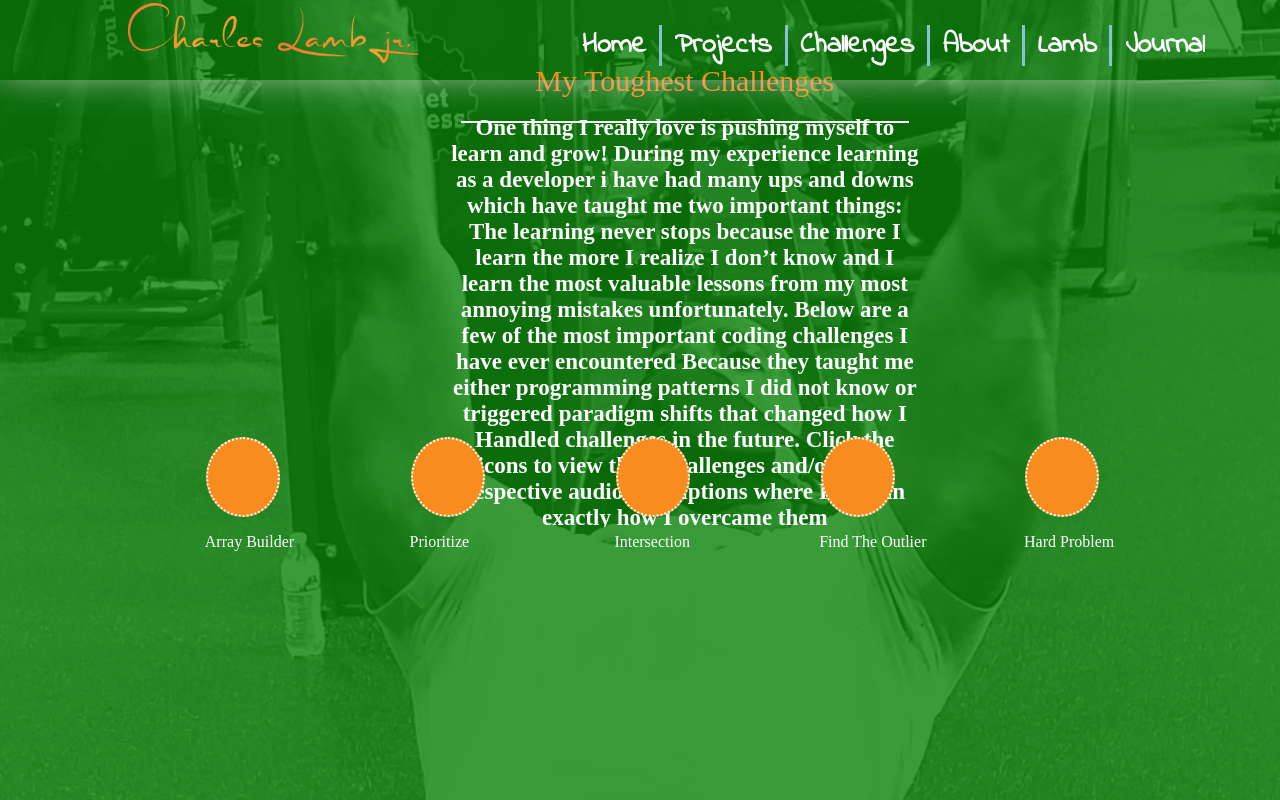
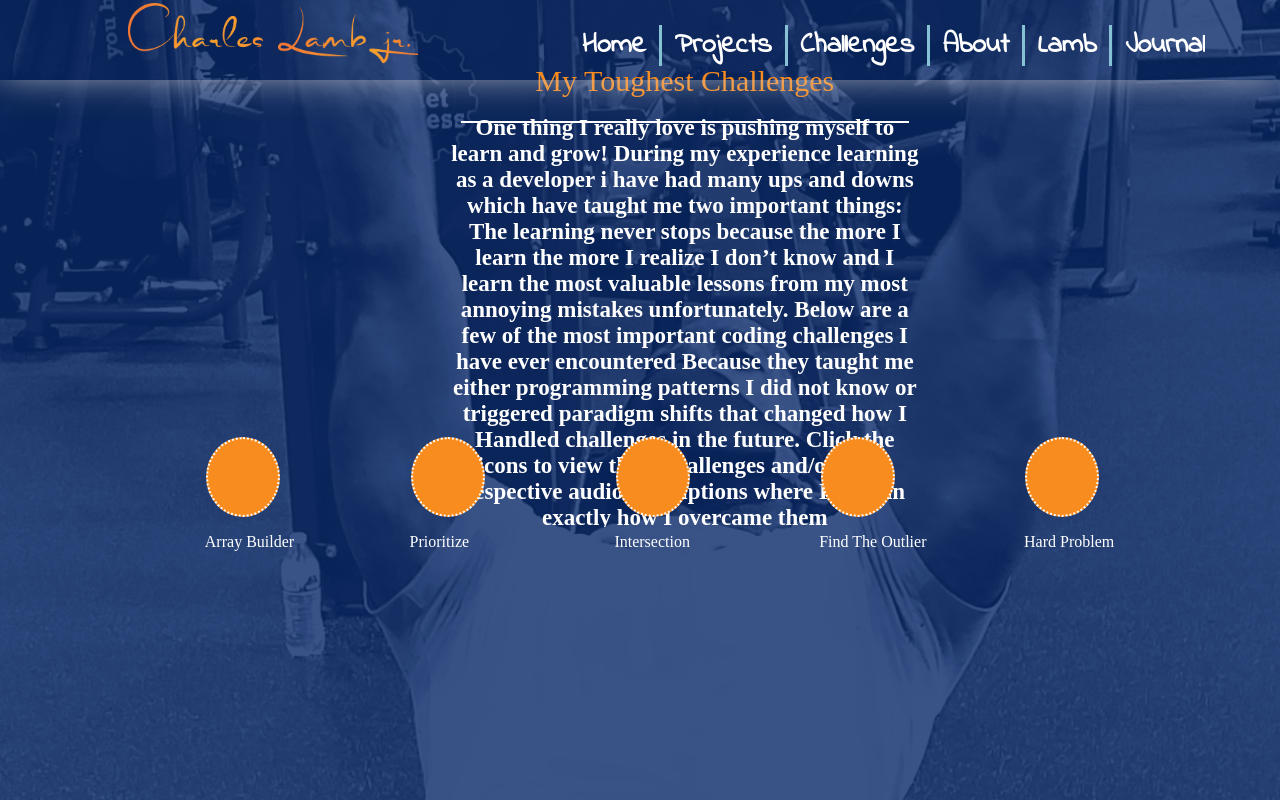
Before and after one commit to cyberstizz/charleslambjr, a React (Create React App) app: page /challenges in a window 1280 px wide. Built offline with nearby package versions, Linux system fonts and the light colour scheme; a web font is replaced by a local one.

Commit message:
changed the z index on the background pic and blue overlay on the challenges page

```diff
--- a/src/components/Challenges.css
+++ b/src/components/Challenges.css
@@ -10,14 +10,14 @@
     height: 100vh;
     width: 100vw;
     opacity: 97%;
-    z-index: 20;
+    z-index: 23;
 }
 
 #blueOverlay{
-    background-color: green;
+    background-color: rgb(0, 34, 102);
     height: 100vh;
     width: 100vw;
-    z-index: 19;
+    z-index: 22;
     opacity: 80%;
 }
 
```
